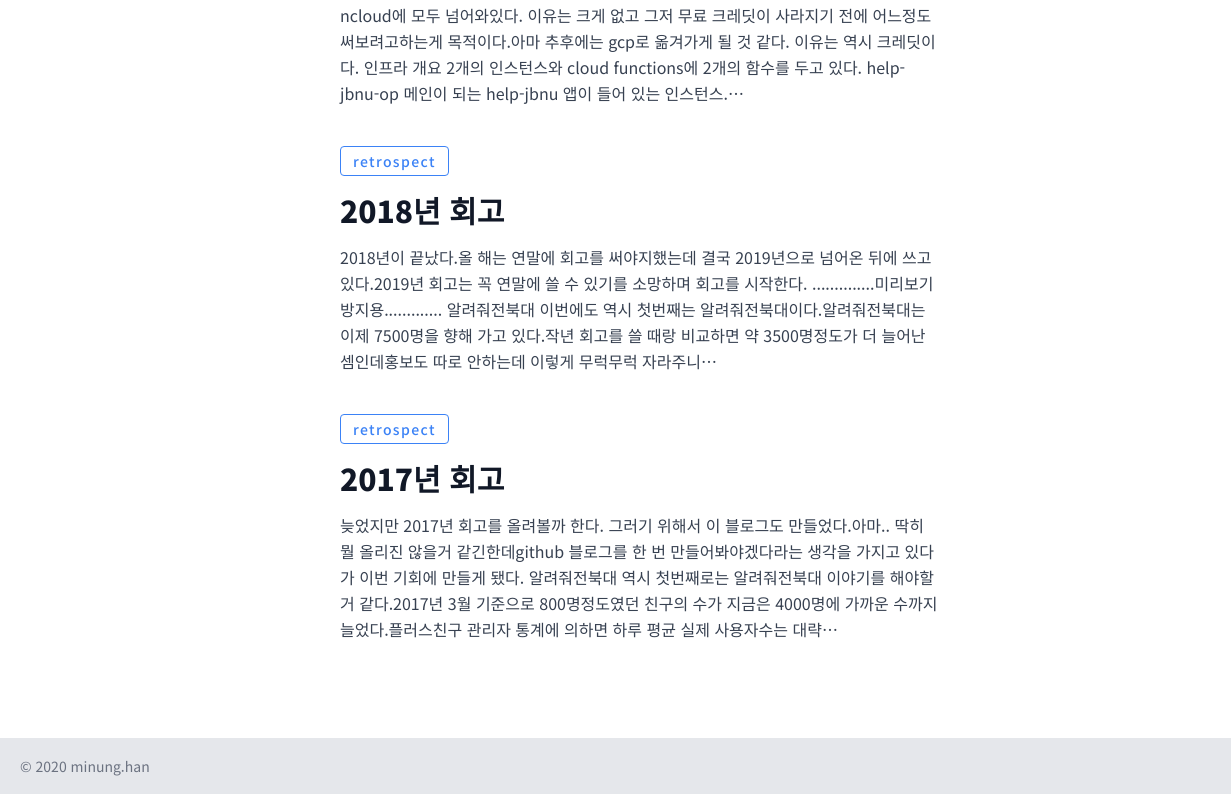
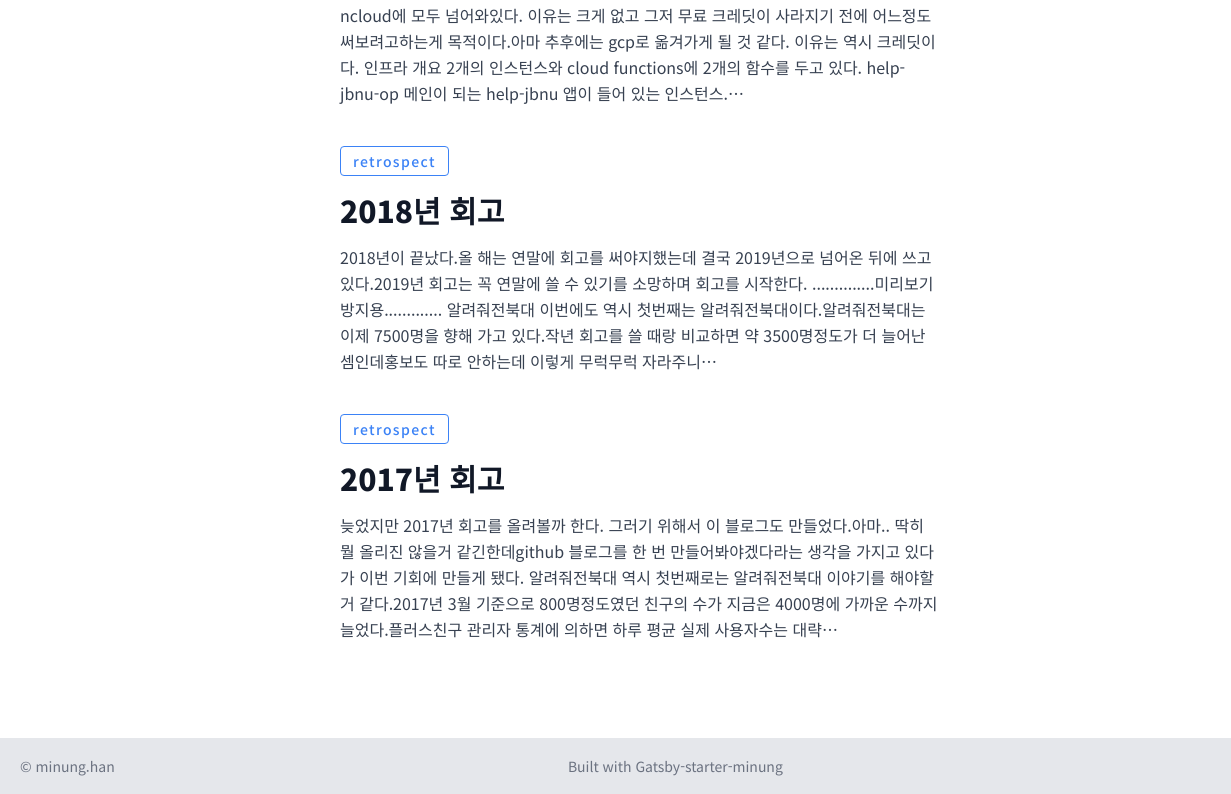
Before and after one commit to hmu332233/blog, a Gatsby site: page / in a window 1280 px wide. Shown: the part 919-1713 px from the top of the page, 0-1231 px from the left. Built offline with nearby package versions, Linux system fonts and the light colour scheme; Gatsby itself is replaced by a stand-in of ours.

Commit message:
feat: gatsby-starter-minung에 반영한 내용 일부 반영

```diff
--- a/gatsby-config.js
+++ b/gatsby-config.js
@@ -1,8 +1,9 @@
 module.exports = {
   siteMetadata: {
+    githubLink: `https://github.com/hmu332233/blog`,
     siteUrl: `https://blog-new.minung.dev`,
     title: `minung--dev-logs`,
-    description: `minung--dev-logs`,
+    description: `1년에 한번은 회고를 쓰기 위해 돌아오는 블로그입니다.`,
     author: `minung.han`,
     profile: {
       image: `https://avatars2.githubusercontent.com/u/10302969?v=4?v=3&s=88`,
@@ -10,6 +11,7 @@ module.exports = {
       description: `내가 쓰기 위해 만드는 자급자족 사이드 프로젝트를 즐겨합니다.`,
       github: `https://github.com/hmu332233`,
     },
+    utterances: `hmu332233/utterances.blog`,
   },
   plugins: [
     `gatsby-plugin-sitemap`,
--- a/src/components/Footer/index.jsx
+++ b/src/components/Footer/index.jsx
@@ -1,18 +1,25 @@
 import React from 'react';
 import PropTypes from 'prop-types';
 
-function Footer(props) {
+function Footer({ author, githubLink }) {
   return (
     <footer className="mt-auto text-gray-700 body-font">
       <div className="bg-gray-200">
-        <div className="container mx-auto py-4 px-5 flex flex-wrap items-center flex-col sm:flex-row">
-          <p className="text-gray-500 text-sm text-center sm:text-left mb-0">
-            © 2020 minung.han
-          </p>
-          <span className="inline-flex sm:ml-auto sm:mt-0 mt-2 justify-center sm:justify-start">
+        <div className="container mx-auto py-4 px-5 flex flex-wrap justify-between items-center flex-col sm:flex-row">
+          <span className="text-gray-500 text-sm text-center ">© {author}</span>
+          <span className="sm:mt-0 mt-1 text-gray-500 text-sm text-center">
+            Built with{' '}
+            <a
+              href="https://github.com/hmu332233/gatsby-starter-minung"
+              target="_blank"
+            >
+              Gatsby-starter-minung
+            </a>
+          </span>
+          <span className="flex sm:mt-0 mt-2 justify-center">
             <a
               className="text-gray-500 flex items-center"
-              href="https://github.com/hmu332233/blog"
+              href={githubLink}
               target="_blank"
             >
               <svg
@@ -32,7 +39,13 @@ function Footer(props) {
   );
 }
 
-Footer.propTypes = {};
-Footer.defaultProps = {};
+Footer.propTypes = {
+  author: PropTypes.string,
+  githubLink: PropTypes.string,
+};
+Footer.defaultProps = {
+  author: 'minung.han',
+  githubLink: 'https://github.com/hmu332233/gatsby-starter-minung',
+};
 
 export default Footer;
--- a/src/components/Layout/index.jsx
+++ b/src/components/Layout/index.jsx
@@ -1,10 +1,3 @@
-/**
- * Layout component that queries for data
- * with Gatsby's useStaticQuery component
- *
- * See: https://www.gatsbyjs.org/docs/use-static-query/
- */
-
  import React from 'react';
  import PropTypes from 'prop-types';
  import { useStaticQuery, graphql } from 'gatsby';
@@ -18,6 +11,8 @@ const Layout = ({ children }) => {
        site {
          siteMetadata {
            title
+           githubLink
+           author
          }
        }
      }
@@ -28,12 +23,15 @@ const Layout = ({ children }) => {
        <Header siteTitle={data.site.siteMetadata.title} />
        <main>
          <section className="text-gray-700 body-font">
-          <div className="container flex flex-col px-5 py-24 mx-auto max-w-screen-sm">
+           <div className="container flex flex-col px-5 py-12 md:py-24 mx-auto max-w-screen-sm">
              {children}
            </div>
          </section>
        </main>
-      <Footer />
+       <Footer
+         author={data.site.siteMetadata.author}
+         githubLink={data.site.siteMetadata.githubLink}
+       />
      </div>
    );
  };
--- a/src/components/Pages/PostPage/index.jsx
+++ b/src/components/Pages/PostPage/index.jsx
@@ -25,7 +25,7 @@ function PostPage(props) {
       <PostContents html={props.contents} />
       <Profile />
       <PostNavigator previous={props.previous} next={props.next} />
-      <Utterances />
+      {props.utterances && <Utterances repo={props.utterances} />}
     </Layout>
   );
 }
@@ -36,6 +36,7 @@ PostPage.propTypes = {
   date: PropTypes.string,
   category: PropTypes.string,
   seoDescription: PropTypes.string,
+  utterances: PropTypes.string,
 };
 PostPage.defaultProps = {};
 
--- a/src/components/Utterances/index.jsx
+++ b/src/components/Utterances/index.jsx
@@ -1,19 +1,19 @@
 import React, { createRef, useEffect } from 'react';
+import PropTypes from 'prop-types';
 
 const attributes = {
   src: 'https://utteranc.es/client.js',
-  repo: 'hmu332233/utterances.blog',
   'issue-term': 'pathname',
   theme: 'github-light',
   crossorigin: 'anonymous',
   async: true,
 };
 
-function Utterances(props) {
+function Utterances({ repo }) {
   const ref = createRef();
   useEffect(() => {
     const utterances = document.createElement('script');
-    Object.entries(attributes).forEach(([key, value]) => {
+    Object.entries({ ...attributes, repo }).forEach(([key, value]) => {
       utterances.setAttribute(key, value);
     });
     ref.current.appendChild(utterances);
@@ -22,6 +22,9 @@ function Utterances(props) {
   return <div ref={ref} />;
 }
 
-Utterances.propTypes = {};
+Utterances.propTypes = {
+  repo: PropTypes.string.isRequired,
+};
+Utterances.defaultProps = {};
 
 export default Utterances;
--- a/src/templates/Post.jsx
+++ b/src/templates/Post.jsx
@@ -5,7 +5,13 @@ import PostPage from '@components/Pages/PostPage';
 
 function Post(props) {
   const { data } = props;
-  const { markdownRemark, excerpt } = data;
+  const {
+    markdownRemark,
+    excerpt,
+    site: {
+      siteMetadata: { utterances },
+    },
+  } = data;
   const {
     frontmatter: { title, date, category },
     html,
@@ -21,6 +27,7 @@ function Post(props) {
       category={category}
       seoDescription={excerpt}
       links={headings}
+      utterances={utterances}
       previous={previous}
       next={next}
     />
@@ -31,6 +38,11 @@ export default Post;
 
 export const pageQuery = graphql`
   query ($slug: String!) {
+    site {
+      siteMetadata {
+        utterances
+      }
+    }
     markdownRemark(frontmatter: { slug: { eq: $slug } }) {
       excerpt
       html
```
Lines whose indentation alone changed are shown as unchanged.
